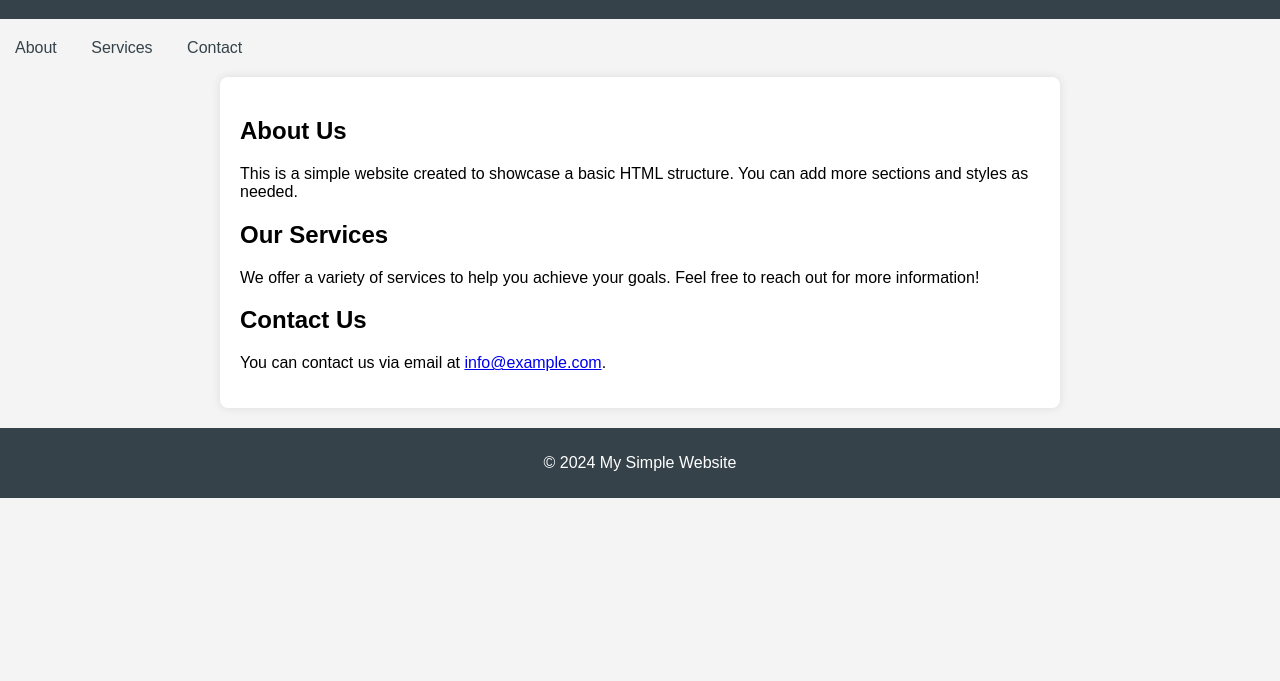
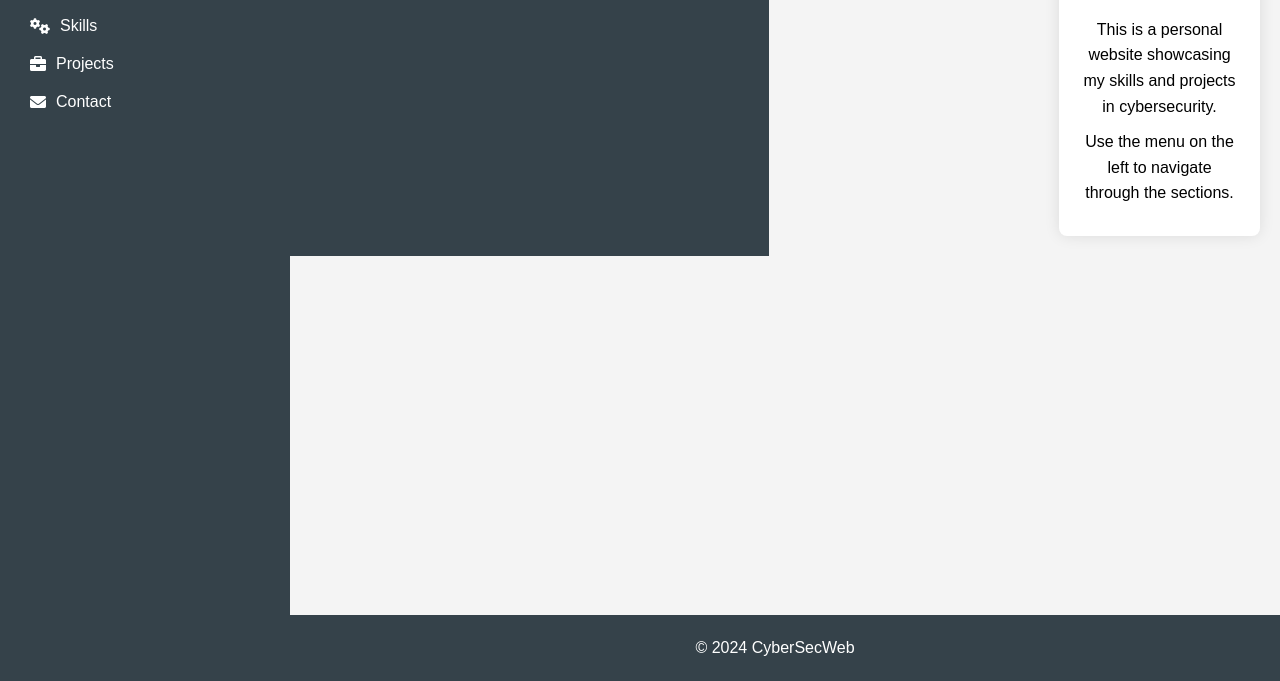
Before and after one commit to CyberSecTuning/CyberSecWeb, a plain HTML site: page main.html in a window 1280 px wide. Shown: the part 119-800 px from the top of the page. Drawn offline with Linux system fonts and the light colour scheme.

Commit message:
big pushie

```diff
--- a/main.html
+++ b/main.html
@@ -1,81 +1,105 @@
-#test push
 <!DOCTYPE html>
 <html lang="en">
 <head>
     <meta charset="UTF-8">
     <meta name="viewport" content="width=device-width, initial-scale=1.0">
-    <title>My Simple Website</title>
+    <title>CyberSecWeb</title>
+    <link rel="stylesheet" href="https://cdnjs.cloudflare.com/ajax/libs/font-awesome/6.0.0-beta3/css/all.min.css">
     <style>
         body {
-            font-family: Arial, sans-serif;
+            font-family: 'Arial', sans-serif;
             margin: 0;
             padding: 0;
             background-color: #f4f4f4;
+            display: flex;
         }
         header {
             background: #35424a;
             color: #ffffff;
-            padding: 20px 0;
+            padding: 20px;
             text-align: center;
+            width: 100%;
         }
-        nav {
-            margin: 20px 0;
+        .sidebar {
+            background: #35424a;
+            color: #ffffff;
+            width: 250px;
+            padding: 20px;
+            height: 100vh;
+            position: fixed;
+            overflow-y: auto;
         }
-        nav a {
-            margin: 0 15px;
-            color: #35424a;
+        .sidebar a {
+            display: flex;
+            align-items: center;
+            color: #ffffff;
             text-decoration: none;
+            padding: 10px;
+            border-radius: 5px;
+            transition: background 0.3s;
+        }
+        .sidebar a:hover {
+            background: #4e657b;
+        }
+        .sidebar i {
+            margin-right: 10px;
+        }
+        .main {
+            margin-left: 270px; /* Space for the sidebar */
+            padding: 20px;
+            flex: 1;
         }
         .content {
+            background: #ffffff;
             padding: 20px;
-            background: #ffffff;
-            max-width: 800px;
-            margin: 20px auto;
             border-radius: 8px;
-            box-shadow: 0 0 10px rgba(0, 0, 0, 0.1);
+            box-shadow: 0 0 15px rgba(0, 0, 0, 0.1);
+        }
+        h2 {
+            text-align: center;
+            color: #35424a;
+        }
+        p {
+            line-height: 1.6;
+            margin: 10px 0;
+            text-align: center;
         }
         footer {
             text-align: center;
-            padding: 10px 0;
+            padding: 10px;
             background: #35424a;
             color: #ffffff;
-            position: relative;
+            position: absolute;
             bottom: 0;
-            width: 100%;
+            width: calc(100% - 250px); /* Adjust for sidebar */
+            left: 250px;
         }
     </style>
 </head>
 <body>
 
 <header>
-    <h1>Welcome to My Simple Website</h1>
+    <h1>CyberSecWeb</h1>
 </header>
 
-<nav>
-    <a href="#about">About</a>
-    <a href="#services">Services</a>
-    <a href="#contact">Contact</a>
-</nav>
+<div class="sidebar">
+    <h2>Menu</h2>
+    <a href="#about"><i class="fas fa-user"></i> About Me</a>
+    <a href="#skills"><i class="fas fa-cogs"></i> Skills</a>
+    <a href="#projects"><i class="fas fa-briefcase"></i> Projects</a>
+    <a href="#contact"><i class="fas fa-envelope"></i> Contact</a>
+</div>
 
-<div class="content">
-    <section id="about">
-        <h2>About Us</h2>
-        <p>This is a simple website created to showcase a basic HTML structure. You can add more sections and styles as needed.</p>
-    </section>
-
-    <section id="services">
-        <h2>Our Services</h2>
-        <p>We offer a variety of services to help you achieve your goals. Feel free to reach out for more information!</p>
-    </section>
-
-    <section id="contact">
-        <h2>Contact Us</h2>
-        <p>You can contact us via email at <a href="mailto:info@example.com">info@example.com</a>.</p>
-    </section>
+<div class="main">
+    <div class="content">
+        <h2>Welcome to CyberSecWeb</h2>
+        <p>This is a personal website showcasing my skills and projects in cybersecurity.</p>
+        <p>Use the menu on the left to navigate through the sections.</p>
+    </div>
 </div>
 
 <footer>
-    <p>&copy; 2024 My Simple Website</p>
+    <p>&copy; 2024 CyberSecWeb</p>
 </footer>
 
 </body>
```
